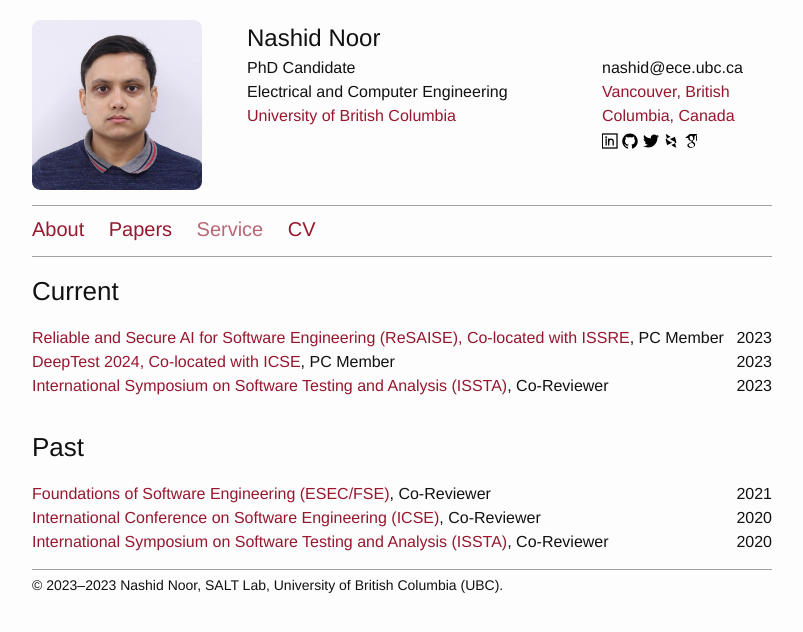
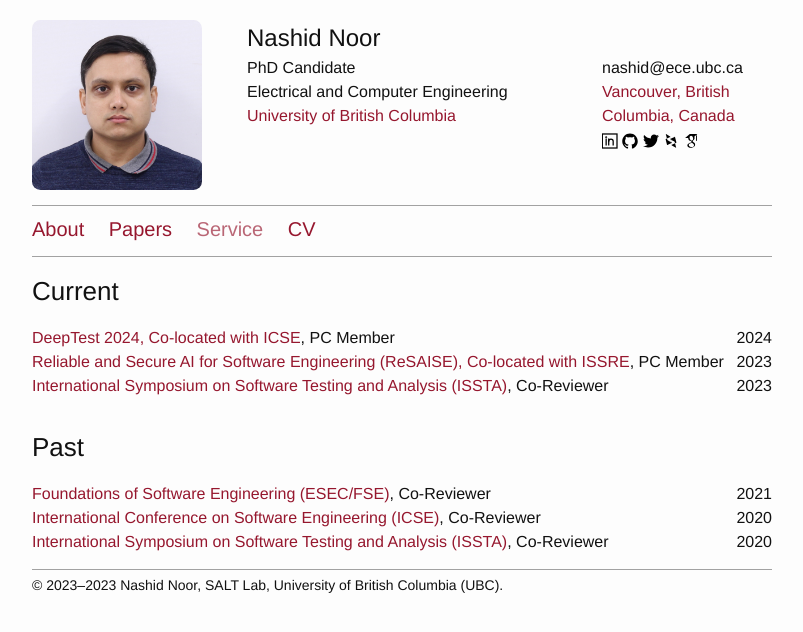
Before and after one commit to nashid/nashid.github.io, a Jekyll site: the page built from nav/service.md, in a window 1280 px wide. Shown: the top 632 px of the page, without its empty margins (238-1041 px from the left). Built offline with Jekyll 4.4.1, drawn with Linux system fonts in a browser that asks for light colours.

Commit message:
fix typo

```diff
--- a/_data/services.yml
+++ b/_data/services.yml
@@ -1,14 +1,14 @@
+# 2024
+- name: DeepTest 2024, Co-located with ICSE
+  role: PC Member
+  year: 2024
+  website: https://conf.researchr.org/home/icse-2024/deeptest-2024
+
 # 2023
 - name: Reliable and Secure AI for Software Engineering (ReSAISE), Co-located with ISSRE
   role: PC Member
   year: 2023
   website: https://resaise.github.io/2023/committee.html
-
-# 2020
-- name: DeepTest 2024, Co-located with ICSE
-  role: PC Member
-  year: 2023
-  website: https://conf.researchr.org/home/icse-2024/deeptest-2024
 
 # 2023
 - name: International Symposium on Software Testing and Analysis (ISSTA)
```
